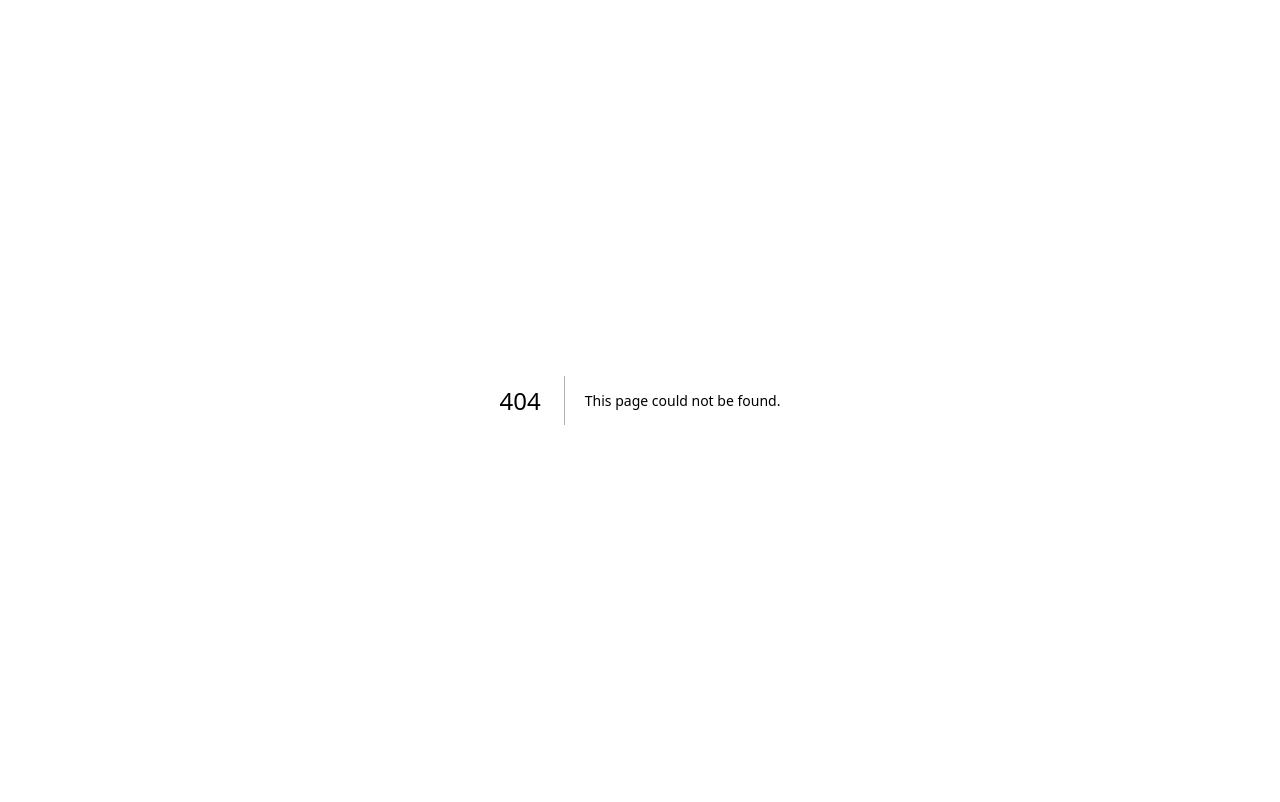
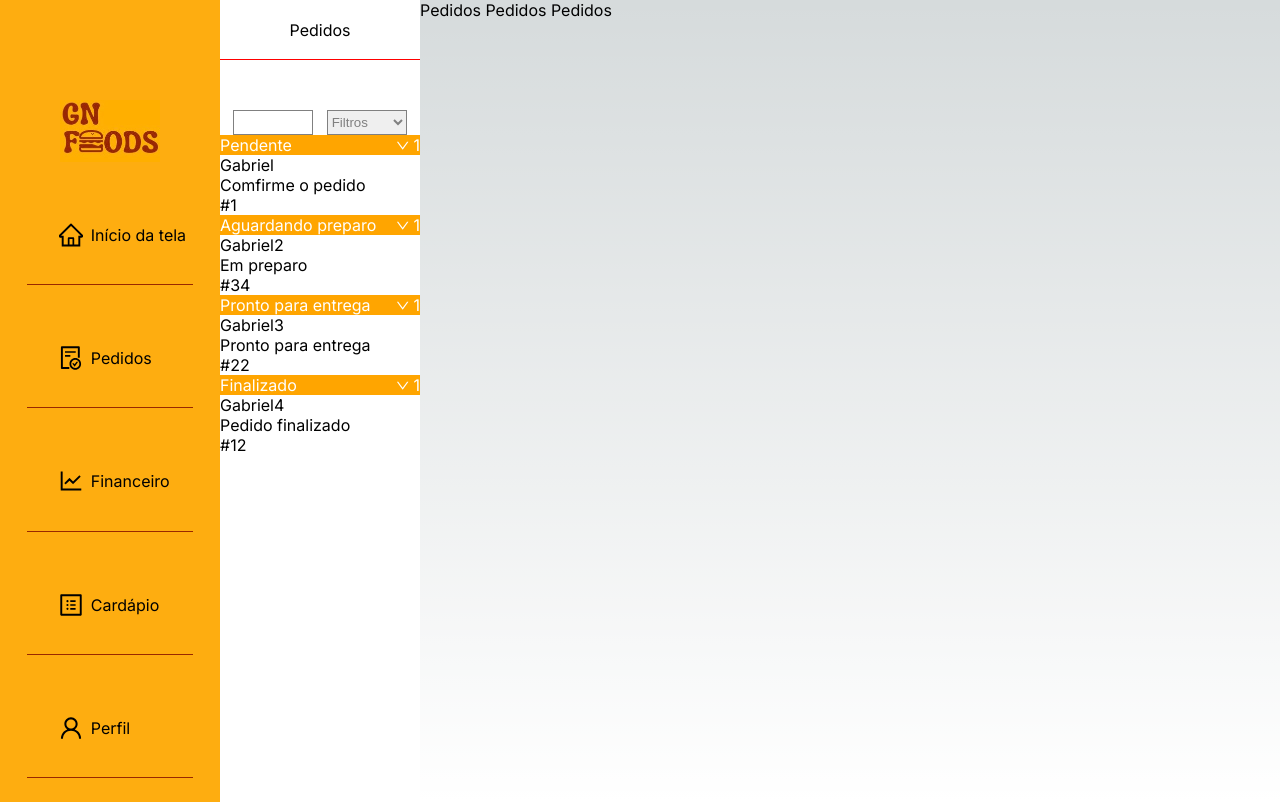
Before and after one commit to nataliabelarmino/gn-foods, a Next.js app: page /pedidos in a window 1280 px wide. Before the commit this address had no page. Built offline with nearby package versions, Linux system fonts and the light colour scheme.

Commit message:
alteração-pedidos

```diff
--- a/src/app/cardapio/page.js
+++ b/src/app/cardapio/page.js
@@ -26,8 +26,6 @@ export default function Cardapio() {
           onOkClick={(novaCategoria) => setCategorias([...categorias, novaCategoria])}
         />
 
-
-
         {categorias.map(({ titulo, descricao, imagem }, i) => <Categoria titulo={titulo} descricao={descricao} imagem={imagem} key={i} />)}
 
         <input className={Styles.btnAtualizar} type="button" value="Atualizar" />
--- a/src/app/components/menu/Menu.js
+++ b/src/app/components/menu/Menu.js
@@ -17,16 +17,17 @@ export default function Menu() {
             <div className={Styles.menu}>
                 <Link href="/qualquer">
                     <div className={Styles.item}>
-                    <HomeOutlined className={Styles.icons}/>
+                        <HomeOutlined className={Styles.icons} />
                         <p className={Styles.texto}> Início da tela</p>
                     </div>
                 </Link>
+                <Link href="/pedidos">
 
                     <div className={Styles.item}>
-                    <FileDoneOutlined className={Styles.icons}/>
+                        <FileDoneOutlined className={Styles.icons} />
                         <p className={Styles.texto}> Pedidos</p>
                     </div>
-
+                </Link>
                 <div className={Styles.item}>
                     <  LineChartOutlined className={Styles.icons} />
                     <p className={Styles.texto}> Financeiro</p>
--- /dev/null
+++ b/src/app/pedidos/components/Select.js
@@ -0,0 +1,24 @@
+"use client"
+import { useState } from "react"
+import Styles from "../page.module.css"
+import {
+  DownOutlined,
+  UpOutlined
+} from '@ant-design/icons';
+
+export default function Select({ titulo, listaPedidos, idSelecionado }) {
+    const [pedidosVisiveis, setPedidosVisiveis] = useState (true)
+    return (<div className={Styles.selectPedido}>
+        <div className={Styles.selectPedidoHeader}>
+            <p className={Styles.selectPedidoTitulo}> {titulo} </p>
+            <div className={Styles.selectPedidoDireita}>
+                <button className= {Styles.selectPedidoBotao} onClick={() => setPedidosVisiveis (!pedidosVisiveis)}>
+                   {pedidosVisiveis ?  <DownOutlined  /> : <UpOutlined />  } </button>
+                <span className={Styles.selectPedidoTitulo}> {listaPedidos.length}</span>
+                </div>
+                    </div>
+                        {pedidosVisiveis && listaPedidos.map(pedido => <div> <span> <p>{pedido.nome}</p> <p> {pedido.estado}</p></span> <span> #{pedido.id}</span> </div>)}
+                         </div>)
+
+
+}
--- /dev/null
+++ b/src/app/pedidos/page.js
@@ -0,0 +1,54 @@
+"use client";
+import { useState } from "react";
+import Image from "next/image";
+import Menu from "../components/menu/Menu";
+import Styles from "./page.module.css";
+import Select from "./components/Select"
+
+
+export default function Cardapio() {
+    const [pendentes, setPendentes] = useState([ {id: 1, nome: "Gabriel", estado: "Comfirme o pedido"}
+    ]);
+    const [aguardandoPreparo, setAguardandoPrepars] = useState([ {id: 34, nome: "Gabriel2", estado: "Em preparo"}
+    ]);
+    const [prontos, setProntos] = useState([ {id: 22, nome: "Gabriel3", estado: "Pronto para entrega"}
+    ]);
+    const [finalizados, setFinalizados] = useState([ {id: 12, nome: "Gabriel4", estado: "Pedido finalizado"}
+    ]);
+
+    return (
+        <div className={Styles.container}>
+            <Menu />
+            <div className={Styles.menuPedido}>
+
+                <div className={Styles.headerMenuPedidos}>
+                  <div className={Styles.menuPedidosTitulo}> <p>Pedidos</p> </div>
+                    <div className={Styles.busca} >
+                    <div className={Styles.divBusca} >
+
+                   </div>
+                   <select className={Styles.selectFiltro}>
+                    <option selected> Filtros </option>
+
+                   </select>
+                    </div>
+                </div>
+                <Select titulo= "Pendente" listaPedidos= {pendentes} />
+                <Select titulo= "Aguardando preparo" listaPedidos= {aguardandoPreparo} />
+                <Select titulo= "Pronto para entrega" listaPedidos= {prontos} />
+                <Select titulo= "Finalizado" listaPedidos= {finalizados} />
+
+            </div>
+            <div className={Styles.conteudo}>
+            <div className={Styles.headerConteudo}>
+                    <span> Pedidos </span>
+                    <span> Pedidos </span>
+                    <span> Pedidos </span>
+                </div>
+            </div>
+
+        </div>
+
+
+    );
+}
--- /dev/null
+++ b/src/app/pedidos/page.module.css
@@ -0,0 +1,57 @@
+.container{
+   display: flex;
+   flex-direction: row;
+
+}
+
+.menuPedido{
+  width: 200px;
+  background-color: white;
+
+}
+
+.headerMenuPedidos{
+    width: 100%;
+}
+
+.menuPedidosTitulo{
+    border-bottom: 1px solid red;
+    width: 100%;
+    height: 60px;
+    display: flex;
+    justify-content: center;
+    align-items: center;
+}
+.divBusca, .selectFiltro{
+    width: 80px;
+    height: 25px;
+    border: 1px solid grey;
+    color: gray;
+}
+
+.busca{
+    display: flex;
+    flex-direction: row;
+    justify-content: space-evenly;
+    margin-top: 50px;
+}
+ .selectPedido{
+    width: 100%;
+
+ }
+
+ .selectPedidoHeader{
+    background-color: orange;
+    color: white;
+    display: flex;
+    flex-direction: row;
+    justify-content: space-between;
+
+ }
+
+ .selectPedidoBotao{
+    background: none;
+    border: none;
+    color: white;
+
+ }
```
Lines whose indentation alone changed are shown as unchanged.
